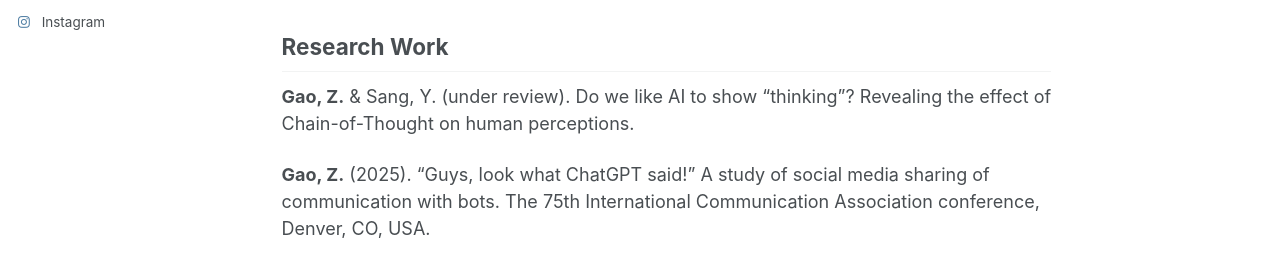
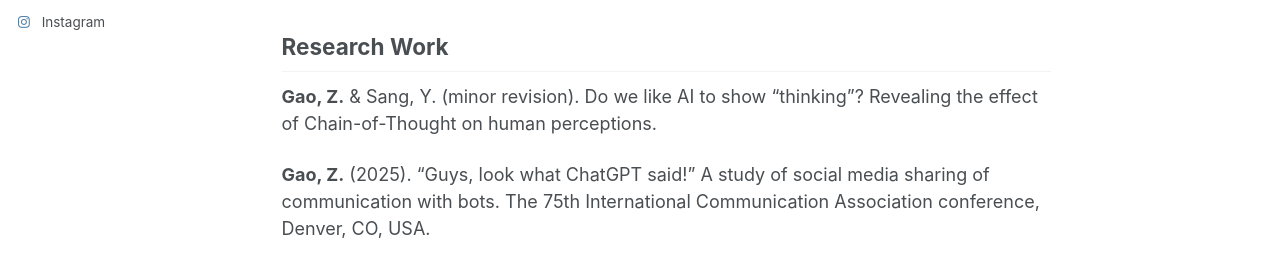
Before and after one commit to ClaudeGao01/ClaudeGao01.github.io, a Jekyll site: the page built from _pages/research.md, in a window 1280 px wide and 1293 px high. Shown: the part 470-749 px from the top of the window. Built offline with Jekyll 4.4.1, drawn with Linux system fonts in a browser that asks for light colours; some web fonts are replaced; a script that is not in the unit is left out.

Commit message:
Update research.md

```diff
--- a/_pages/research.md
+++ b/_pages/research.md
@@ -13,7 +13,7 @@ Interestingly, although I was taught by a university known for its [qualitative
 
 Research Work
 ---
-**Gao, Z.** & Sang, Y. (under review). Do we like AI to show “thinking”? Revealing the effect of Chain-of-Thought on human perceptions.
+**Gao, Z.** & Sang, Y. (minor revision). Do we like AI to show “thinking”? Revealing the effect of Chain-of-Thought on human perceptions.
 
 **Gao, Z.** (2025). “Guys, look what ChatGPT said!” A study of social media sharing of communication with bots. The 75th International Communication Association conference, Denver, CO, USA.
 
```
